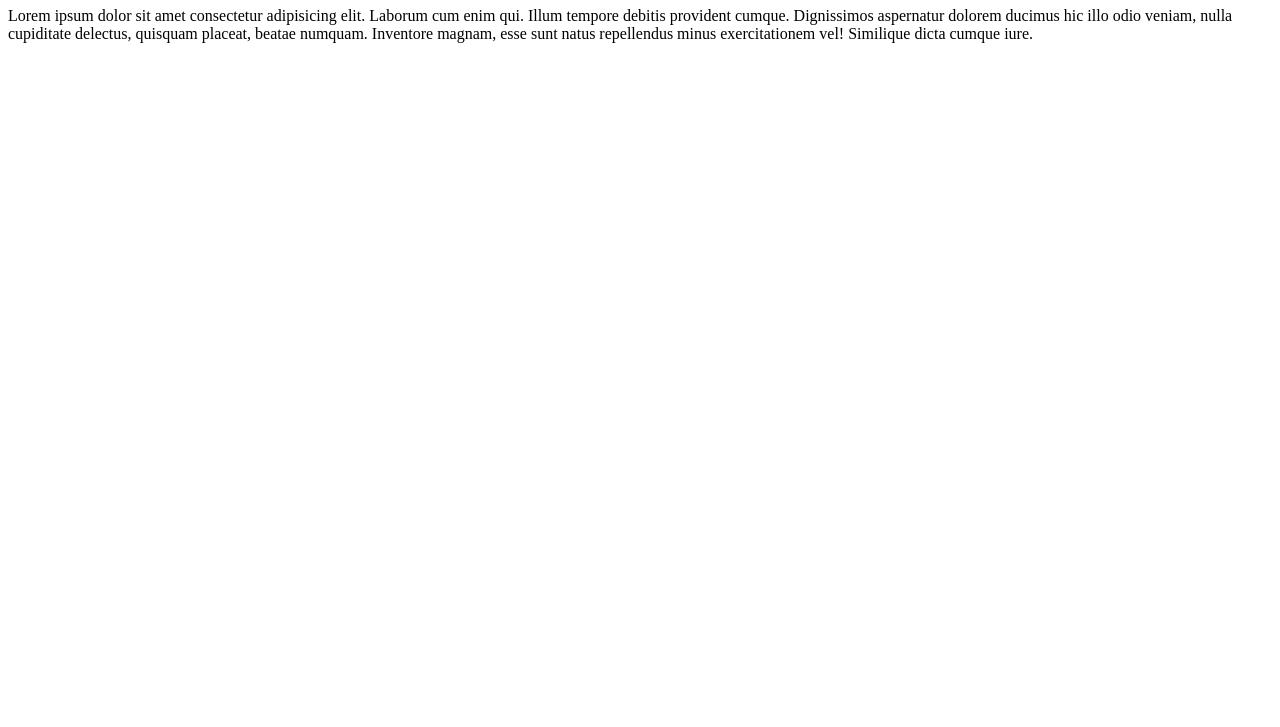
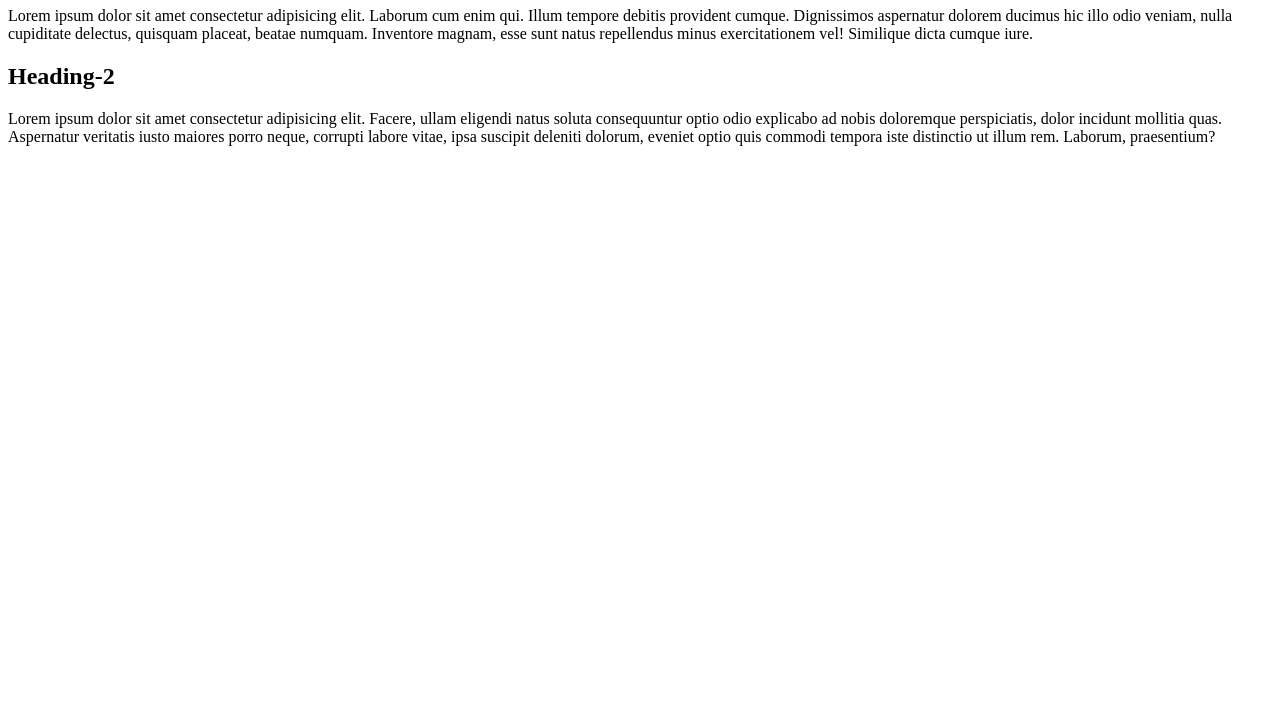
Before and after one commit to aliza-tariq/MC-2-19-10-2022, a plain HTML site: page index.html in a window 1280 px wide. Shown: the part 73-800 px from the top of the page. Drawn offline with Linux system fonts and the light colour scheme.

Commit message:
Add Paragraph

```diff
--- a/index.html
+++ b/index.html
@@ -10,5 +10,7 @@
 
     <h1>Heading-1</h1>
     <p>Lorem ipsum dolor sit amet consectetur adipisicing elit. Laborum cum enim qui. Illum tempore debitis provident cumque. Dignissimos aspernatur dolorem ducimus hic illo odio veniam, nulla cupiditate delectus, quisquam placeat, beatae numquam. Inventore magnam, esse sunt natus repellendus minus exercitationem vel! Similique dicta cumque iure.</p>
+<h2>Heading-2</h2>
+<p>Lorem ipsum dolor sit amet consectetur adipisicing elit. Facere, ullam eligendi natus soluta consequuntur optio odio explicabo ad nobis doloremque perspiciatis, dolor incidunt mollitia quas. Aspernatur veritatis iusto maiores porro neque, corrupti labore vitae, ipsa suscipit deleniti dolorum, eveniet optio quis commodi tempora iste distinctio ut illum rem. Laborum, praesentium?</p>
 </body>
 </html>
```
